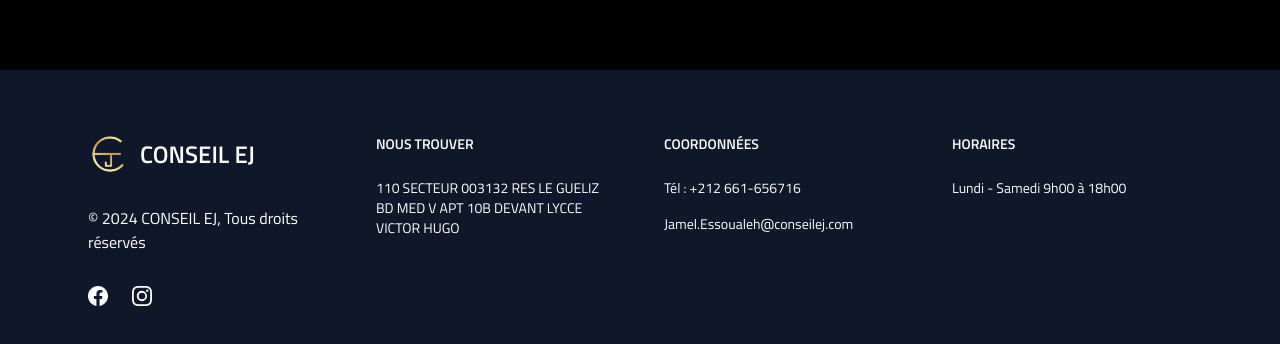
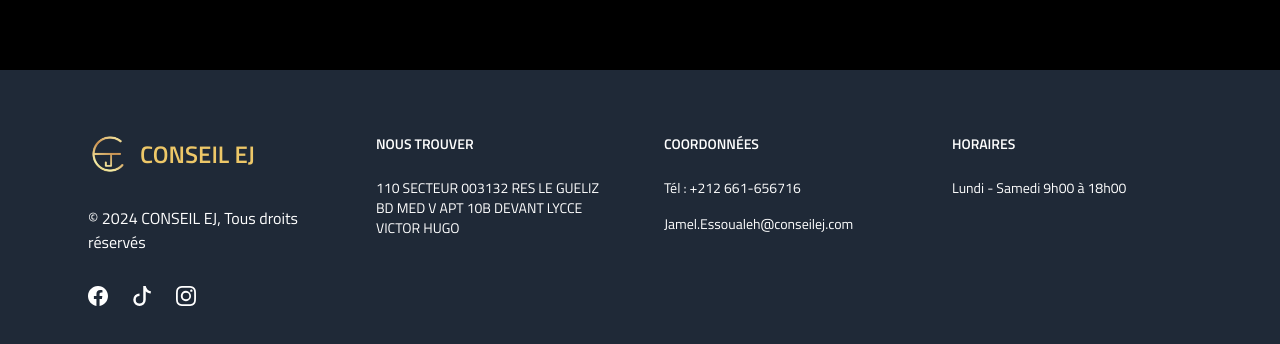
Before and after one commit to HoussAzm/conseilej-frontend, a React (Vite) app: page / in a window 1280 px wide. Shown: the part 7673-8017 px from the top of the page. Built offline with nearby package versions, Linux system fonts and the light colour scheme.

Commit message:
Change some colors and images

```diff
--- a/src/components/Footer.tsx
+++ b/src/components/Footer.tsx
@@ -1,11 +1,11 @@
 import { Footer } from "flowbite-react";
-import { BsFacebook, BsInstagram } from "react-icons/bs";
+import { BsFacebook, BsInstagram, BsTiktok } from "react-icons/bs";
 import cejlogo1 from "../assets/cejlogo1.png"
 import Container from "./UI/Container";
 
 const MyFooter = () => {
   return (
-    <footer className="bg-slate-900 text-white mt-12">
+    <footer className="bg-gray-800 text-white mt-12">
       <Container>
         <div className="px-4 lg:px-14 py-12">
           <div className="grid grid-cols-1 gap-8 items-start sm:mt-4 md:grid-cols-2 lg:grid-cols-4 md:gap-12 text-white">
@@ -19,7 +19,7 @@ const MyFooter = () => {
                   alt=""
                   className="w-10 inline-block items-center"
                 />
-                <span className="">CONSEIL EJ</span>
+                <span className="conseil">CONSEIL EJ</span>
               </a>
               <div className="my-8">
                 <p className="mb-1">
@@ -32,6 +32,12 @@ const MyFooter = () => {
                   id="icone1"
                   href="https://www.facebook.com/profile.php?id=61555121257068"
                   icon={BsFacebook}
+                  className="text-white"
+                />
+                <Footer.Icon
+                  id="icone1"
+                  href="https://www.tiktok.com/@conseil.ej"
+                  icon={BsTiktok}
                   className="text-white"
                 />
                 <Footer.Icon
--- a/src/main.css
+++ b/src/main.css
@@ -35,3 +35,6 @@
 
     text-decoration: none;
 }
+.conseil{
+    color: #edc768;
+}
```
